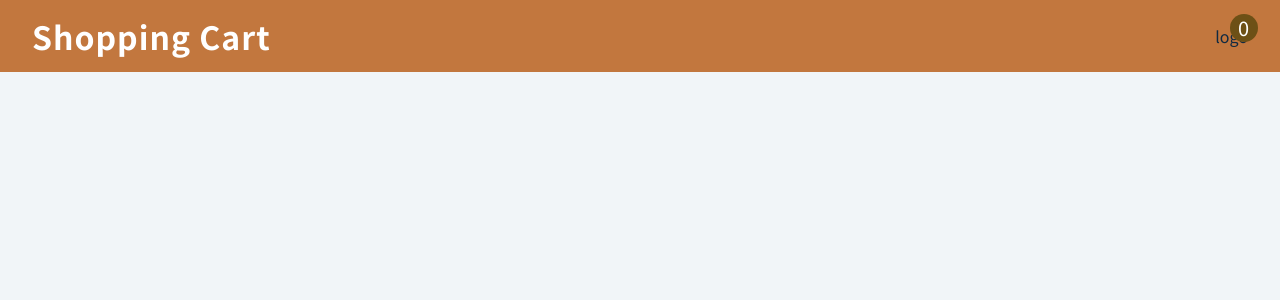
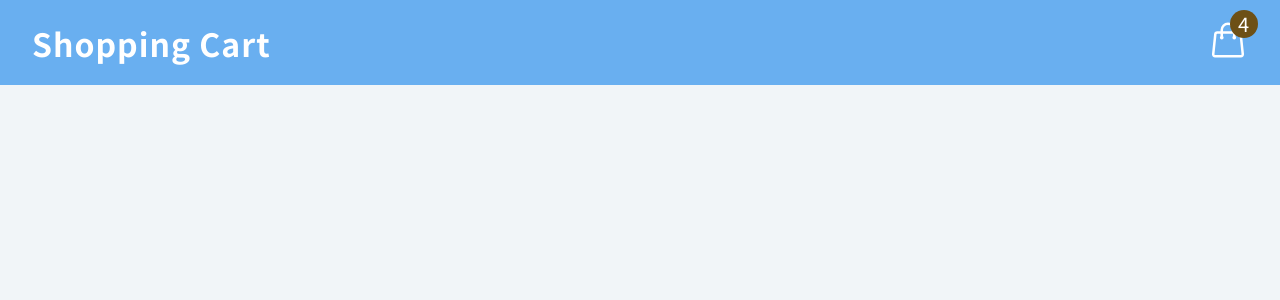
Before and after one commit to Kroro1208/redux_shopping_cart, a React (Create React App) app: page / in a window 1280 px wide. Shown: the top 300 px of the page. Built offline with nearby package versions, Linux system fonts and the light colour scheme.

Commit message:
heroIconsからアイコン設定

```diff
--- /dev/null
+++ b/src/HeroIcons.js
@@ -0,0 +1,24 @@
+export const CartIcon = () => {
+    return (
+        <svg xmlns="http://www.w3.org/2000/svg" fill="none" viewBox="0 0 24 24" stroke-width="1.5" stroke="currentColor" class="w-6 h-6">
+            <path stroke-linecap="round" stroke-linejoin="round" d="M15.75 10.5V6a3.75 3.75 0 1 0-7.5 0v4.5m11.356-1.993 1.263 12c.07.665-.45 1.243-1.119 1.243H4.25a1.125 1.125 0 0 1-1.12-1.243l1.264-12A1.125 1.125 0 0 1 5.513 7.5h12.974c.576 0 1.059.435 1.119 1.007ZM8.625 10.5a.375.375 0 1 1-.75 0 .375.375 0 0 1 .75 0Zm7.5 0a.375.375 0 1 1-.75 0 .375.375 0 0 1 .75 0Z" />
+        </svg>
+
+    )
+}
+
+export const PlusIcon = () => {
+    return (
+        <svg xmlns="http://www.w3.org/2000/svg" fill="none" viewBox="0 0 24 24" stroke-width="1.5" stroke="currentColor" class="w-6 h-6">
+            <path stroke-linecap="round" stroke-linejoin="round" d="M12 9v6m3-3H9m12 0a9 9 0 1 1-18 0 9 9 0 0 1 18 0Z" />
+        </svg>
+    )
+}
+
+export const MinusIcon = () => {
+    return (
+        <svg xmlns="http://www.w3.org/2000/svg" fill="none" viewBox="0 0 24 24" stroke-width="1.5" stroke="currentColor" class="w-6 h-6">
+            <path stroke-linecap="round" stroke-linejoin="round" d="M15 12H9m12 0a9 9 0 1 1-18 0 9 9 0 0 1 18 0Z" />
+        </svg>
+    )
+}
--- a/src/components/NavBar.js
+++ b/src/components/NavBar.js
@@ -1,13 +1,17 @@
 import React from 'react'
+import { useSelector } from 'react-redux'
+import { CartIcon, PlusIcon, MinusIcon } from '../HeroIcons';
 
 function NavBar() {
+    const { amount } = useSelector((store) => store.cart);
+
     return (
         <nav className='nav-center'>
             <h3>Shopping Cart</h3>
             <duv className="nav-container">
-                logo
+                <CartIcon />
                 <div className='amount-container'>
-                    <p className='total-amount'>0</p>
+                    <p className='total-amount'>{amount}</p>
                 </div>
             </duv>
         </nav>
--- a/src/features/cart/CartSlice.js
+++ b/src/features/cart/CartSlice.js
@@ -2,14 +2,14 @@ import { createSlice } from "@reduxjs/toolkit";
 
 const initialState = {
     cartItems: [],
-    amount: 0,
+    amount: 4,
     total: 0
 };
 
 const cartSlice = createSlice({
-    name: 'cart',
+    name: 'cart', // このname, initialState,reducersは決まっている
     initialState,
     reducers: {}
 });
 
-export default cartSlice.reducer;
+export default cartSlice.reducer; // reducersではないので注意
--- a/src/index.css
+++ b/src/index.css
@@ -8,7 +8,7 @@ Variables
 */
 
 :root {
-  --color-primary: #c2773e;
+  --color-primary: #69aff0;
   --color-primary-dark: #886f2c;
   --color-primary-light: #6d5016;
   --color-grey-1: #102a42;
```
